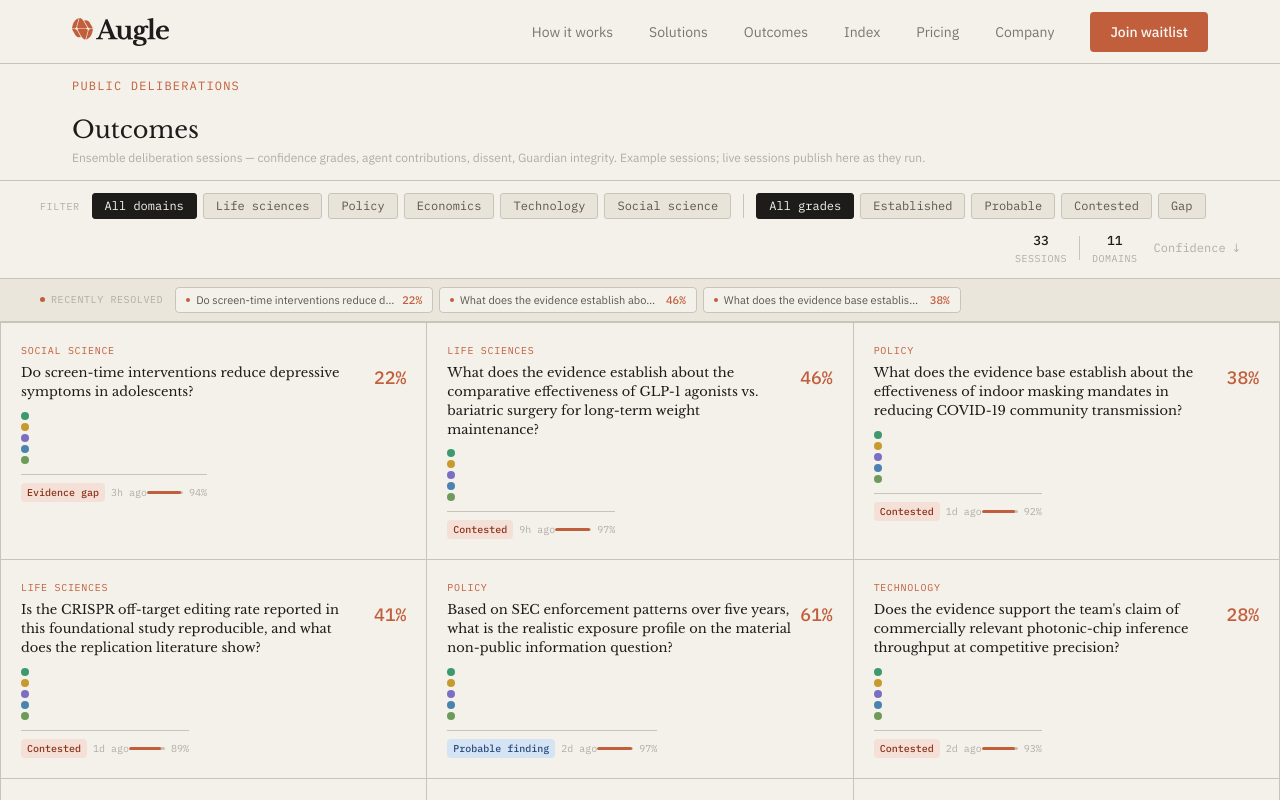
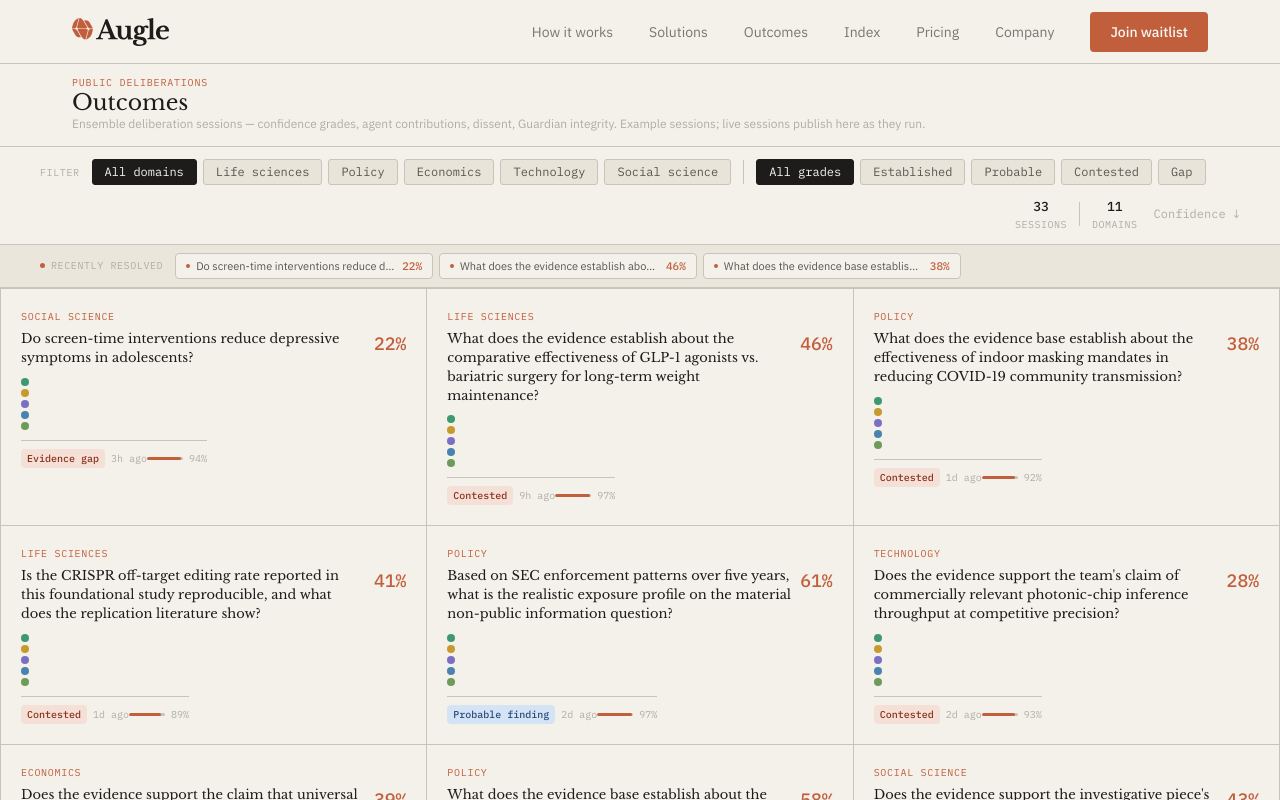
Before and after one commit to shubh0316/augle-final-v2-website, a Next.js app: page /outcomes/browser in a window 1280 px wide. Built offline with nearby package versions, Linux system fonts and the light colour scheme.

Commit message:
spacing-outcomes

```diff
--- a/src/app/outcomes/browser/page.tsx
+++ b/src/app/outcomes/browser/page.tsx
@@ -1,7 +1,6 @@
 import type { Metadata } from "next";
 import { Breadcrumb } from "@/components/Breadcrumb";
 import { OutcomesBrowser } from "@/components/OutcomesBrowser";
-import { eyebrow } from "@/lib/styles";
 
 export const metadata: Metadata = {
   title: "Outcomes — Augle",
@@ -16,8 +15,10 @@ export default function OutcomesBrowserPage() {
         items={[{ label: "Home", href: "/" }, { label: "Outcomes", href: "/outcomes" }, { label: "Session browser" }]}
       />
       <div className="border-b border-border bg-paper px-5 py-3.5 md:px-10 lg:px-[72px]">
-        <div className={`${eyebrow} mb-1`}>Public deliberations</div>
-        <h1 className="mb-1 font-serif text-2xl text-ink">Outcomes</h1>
+        <div className="mb-1 font-mono text-[10px] leading-none tracking-[0.08em] text-rust uppercase">
+          Public deliberations
+        </div>
+        <h1 className="mb-0.5 font-serif text-[22px] leading-none text-ink">Outcomes</h1>
         <p className="text-xs text-subtle">
           Ensemble deliberation sessions — confidence grades, agent contributions, dissent, Guardian integrity.
           Example sessions; live sessions publish here as they run.
```
